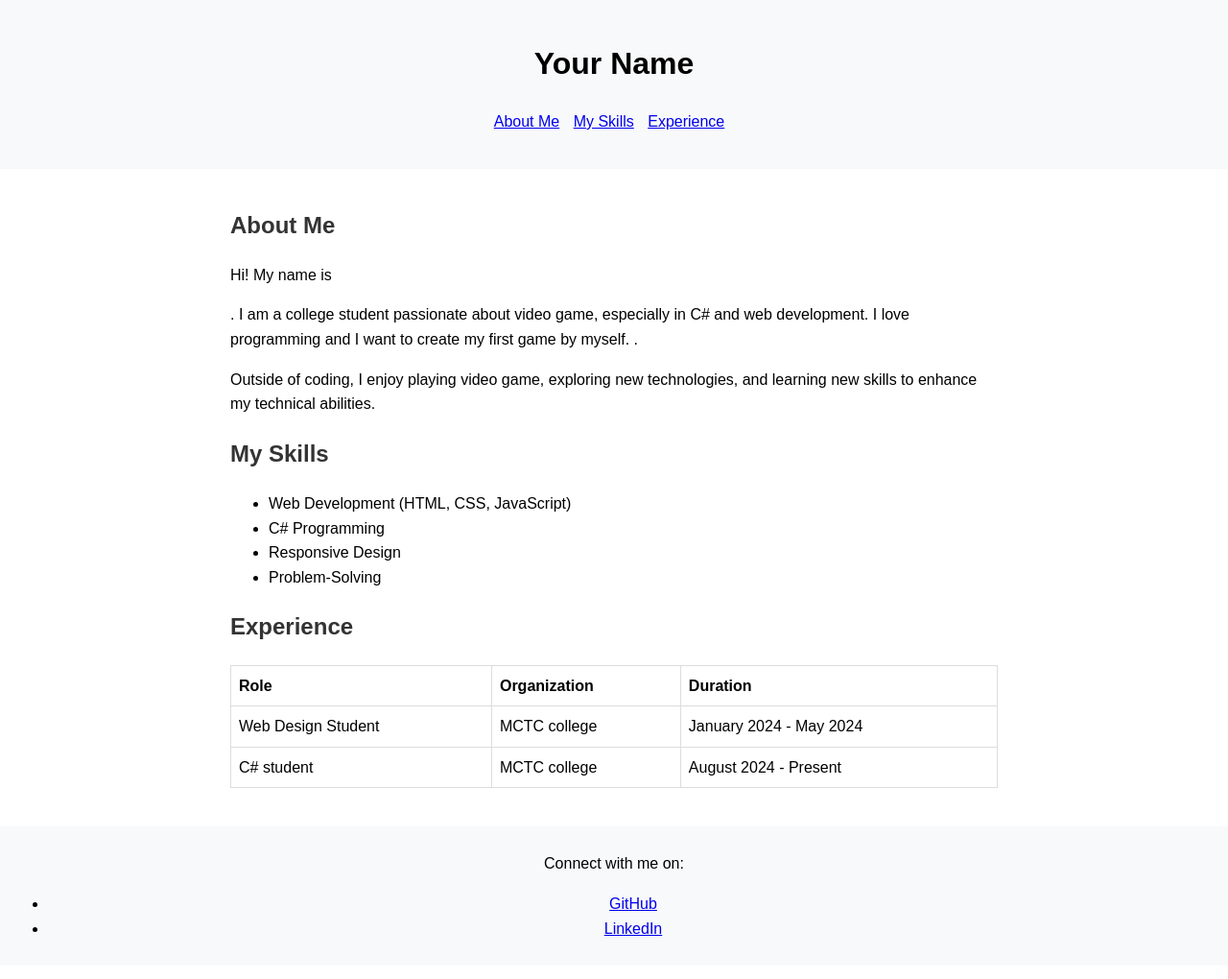
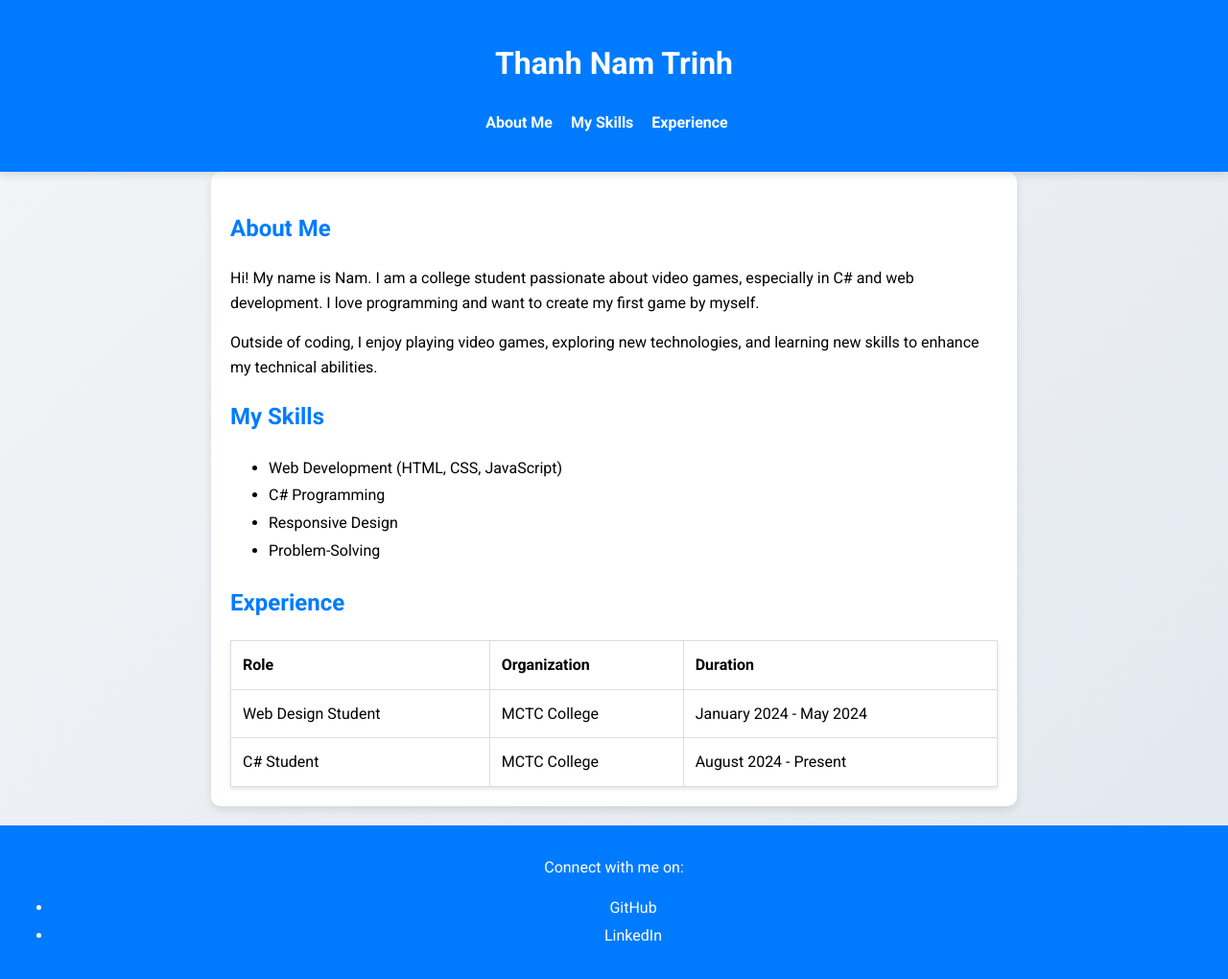
Before and after one commit to thanhnam997/module7challenge, a plain HTML site: page Module7challenge/wwwroot/index.html in a window 1280 px wide. Shown: the whole page at 96% size. Drawn offline with Linux system fonts and the light colour scheme.

Commit message:
initial commit

```diff
--- a/Module7challenge/wwwroot/index.html
+++ b/Module7challenge/wwwroot/index.html
@@ -5,10 +5,13 @@
     <meta name="viewport" content="width=device-width, initial-scale=1.0">
     <title>Thanh Nam Trinh - Portfolio</title>
     <link rel="stylesheet" href="styles.css">
+    <link rel="preconnect" href="https://fonts.googleapis.com">
+    <link rel="preconnect" href="https://fonts.gstatic.com" crossorigin>
+    <link href="https://fonts.googleapis.com/css2?family=Roboto:wght@400;700&display=swap" rel="stylesheet">
 </head>
 <body>
     <header>
-        <h1>Your Name</h1>
+        <h1><span class="animated-title">Thanh Nam Trinh</span></h1>
         <nav>
             <ul>
                 <li><a href="#about">About Me</a></li>
@@ -20,13 +23,13 @@
 
     <main>
         <section id="about">
-            <h2>About Me</h2>
-            <p>Hi! My name is <div Thanh="" Nam="" Trinh=""></div>. I am a college student passionate about video game, especially in C# and web development. I love programming and I want to create my first game by myself. .</p>
-            <p>Outside of coding, I enjoy playing video game, exploring new technologies, and learning new skills to enhance my technical abilities.</p>
+            <h2><span class="animated-subtitle">About Me</span></h2>
+            <p>Hi! My name is Nam. I am a college student passionate about video games, especially in C# and web development. I love programming and want to create my first game by myself.</p>
+            <p>Outside of coding, I enjoy playing video games, exploring new technologies, and learning new skills to enhance my technical abilities.</p>
         </section>
 
         <section id="skills">
-            <h2>My Skills</h2>
+            <h2><span class="animated-subtitle">My Skills</span></h2>
             <ul>
                 <li>Web Development (HTML, CSS, JavaScript)</li>
                 <li>C# Programming</li>
@@ -36,7 +39,7 @@
         </section>
 
         <section id="experience">
-            <h2>Experience</h2>
+            <h2><span class="animated-subtitle">Experience</span></h2>
             <table>
                 <thead>
                     <tr>
@@ -48,12 +51,12 @@
                 <tbody>
                     <tr>
                         <td>Web Design Student</td>
-                        <td>MCTC college</td>
-                        <td>January 2024 -  May 2024</td>
+                        <td>MCTC College</td>
+                        <td>January 2024 - May 2024</td>
                     </tr>
                     <tr>
-                        <td>C# student</td>
-                        <td>MCTC college</td>
+                        <td>C# Student</td>
+                        <td>MCTC College</td>
                         <td>August 2024 - Present</td>
                     </tr>
                 </tbody>
@@ -68,5 +71,31 @@
             <li><a href="https://linkedin.com/in/yourprofile">LinkedIn</a></li>
         </ul>
     </footer>
+
+    <script>
+        // Add a simple animation effect to the header
+        document.addEventListener("DOMContentLoaded", function() {
+            const header = document.querySelector("header");
+            header.style.transition = "transform 1s ease-in-out";
+            header.style.transform = "scale(1.1)";
+            setTimeout(() => {
+                header.style.transform = "scale(1)";
+            }, 1000);
+        });
+
+        // Smooth scrolling for navigation links
+        const navLinks = document.querySelectorAll("nav ul li a");
+        navLinks.forEach(link => {
+            link.addEventListener("click", function(event) {
+                event.preventDefault();
+                const targetId = this.getAttribute("href").substring(1);
+                const targetElement = document.getElementById(targetId);
+                window.scrollTo({
+                    top: targetElement.offsetTop,
+                    behavior: "smooth"
+                });
+            });
+        });
+    </script>
 </body>
 </html>
--- a/Module7challenge/wwwroot/styles.css
+++ b/Module7challenge/wwwroot/styles.css
@@ -1,9 +1,11 @@
 /* styles.css */
 body {
-    font-family: Arial, sans-serif;
+    font-family: 'Roboto', Arial, sans-serif;
     line-height: 1.6;
     margin: 0;
     padding: 0;
+    background: linear-gradient(135deg, #f3f4f6, #e2e8f0);
+    animation: fadeIn 2s ease-in;
 }
 
 header, main, footer {
@@ -11,33 +13,55 @@ header, main, footer {
 }
 
 header {
-    background-color: #f8f9fa;
+    background-color: #007bff;
+    color: #ffffff;
     text-align: center;
+    box-shadow: 0 4px 8px rgba(0, 0, 0, 0.1);
 }
 
 nav ul {
     list-style: none;
     padding: 0;
+    margin-top: 10px;
 }
 
 nav ul li {
     display: inline;
-    margin-right: 10px;
+    margin-right: 15px;
+}
+
+nav ul li a {
+    color: #ffffff;
+    text-decoration: none;
+    font-weight: bold;
+}
+
+nav ul li a:hover {
+    text-decoration: underline;
 }
 
 main {
     max-width: 800px;
     margin: auto;
+    background: #ffffff;
+    border-radius: 10px;
+    box-shadow: 0 4px 8px rgba(0, 0, 0, 0.1);
+    padding: 20px;
 }
 
 h2 {
-    color: #333;
+    color: #007bff;
+}
+
+ul {
+    line-height: 1.8;
 }
 
 table {
     width: 100%;
     border-collapse: collapse;
     margin-top: 10px;
+    box-shadow: 0 2px 4px rgba(0, 0, 0, 0.1);
 }
 
 table, th, td {
@@ -45,18 +69,37 @@ table, th, td {
 }
 
 th, td {
-    padding: 8px;
+    padding: 12px;
     text-align: left;
 }
 
 footer {
-    background-color: #f8f9fa;
+    background-color: #007bff;
+    color: #ffffff;
     text-align: center;
-    padding: 10px;
+    padding: 15px;
     margin-top: 20px;
 }
 
-/* Example of a media query for responsiveness */
+footer a {
+    color: #ffffff;
+    text-decoration: none;
+}
+
+footer a:hover {
+    text-decoration: underline;
+}
+
+/* Animation and responsiveness */
+@keyframes fadeIn {
+    from {
+        opacity: 0;
+    }
+    to {
+        opacity: 1;
+    }
+}
+
 @media (max-width: 600px) {
     nav ul li {
         display: block;
```
Also changed, not shown: Module7challenge/obj/Module7Lab.csproj.nuget.dgspec.json (+8 -8 lines), Module7challenge/obj/project.assets.json (+7 -7 lines), 8 other files.
